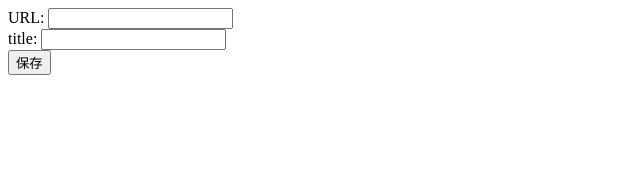
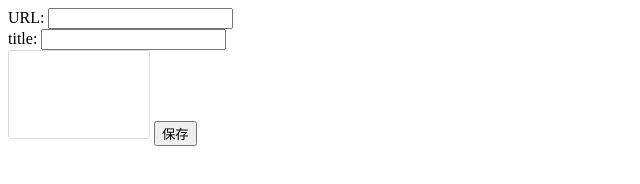
Before and after one commit to mypopcs/woiioWebManager, a browser extension: page pages/index.html in a window 1280 px wide. Shown: the whole page, without its empty margins (0-640 px from the left). Drawn offline with Linux system fonts and the light colour scheme.

Commit message:
实现图片显示

```diff
--- /dev/null
+++ b/css/index.css
@@ -0,0 +1,11 @@
+.preview{
+    width: 140px;
+    height: 87px;
+    background-position: 50% 50%;
+    background-size: cover;
+    background-repeat: no-repeat;
+    display: inline-block;
+    border: 1px solid #dadada;
+    position: relative;
+    border-radius: 3px;
+}
--- a/js/dataMode.js
+++ b/js/dataMode.js
@@ -101,7 +101,7 @@ class datahand {
     renderTiles() {
         let a = '';
         this.bookmarks.forEach((b) => {
-            a += `<div class="tile-box"><a class="tile" href="${b.url}" title="${b.title}"><div class="head"><div class="favicon"><img src="http://www.google.com/s2/favicons?domain=${b.url}"></div><div class="title">${b.title}</div>${_CONTEXT_MENU_BOX}</div><div class="body" style="background-image: ${b.preview||'none'};">${b.initPreview?'':_PRELOAD_WRAPPER}</div></a></div>`
+            a += `<div class="tile-box"><a class="tile" href="${b.url}" title="${b.title}"><div class="head"><div class="favicon"><img src="http://www.google.com/s2/favicons?domain=${b.url}"></div><div class="title">${b.title}</div>${_CONTEXT_MENU_BOX}</div><div class="preview" style="background-image: ${b.preview||'none'};">${b.initPreview?'':_PRELOAD_WRAPPER}</div></a></div>`
         });
         elById('tiles')['innerHTML'] = a
     }
--- a/pages/index.html
+++ b/pages/index.html
@@ -4,6 +4,7 @@
     <meta charset="UTF-8">
     <meta http-equiv="X-UA-Compatible" content="IE=edge">
     <link rel="icon" type="image/png" sizes="32x32" href="../images/64.png">
+    <link rel="stylesheet" href="/css/index.css">
     <title>Woiio web manager</title>
 </head>
 <body>
@@ -16,7 +17,7 @@
             <label for="form-url">title:</label>
             <input type="text" id="form_title">
         </div>
-        <div id="web_preview"></div>
+        <div id="web_preview" class="preview"></div>
         <button id="save_bookmark_btn">保存</button>
     </div>
     <div class="web-list">
```
